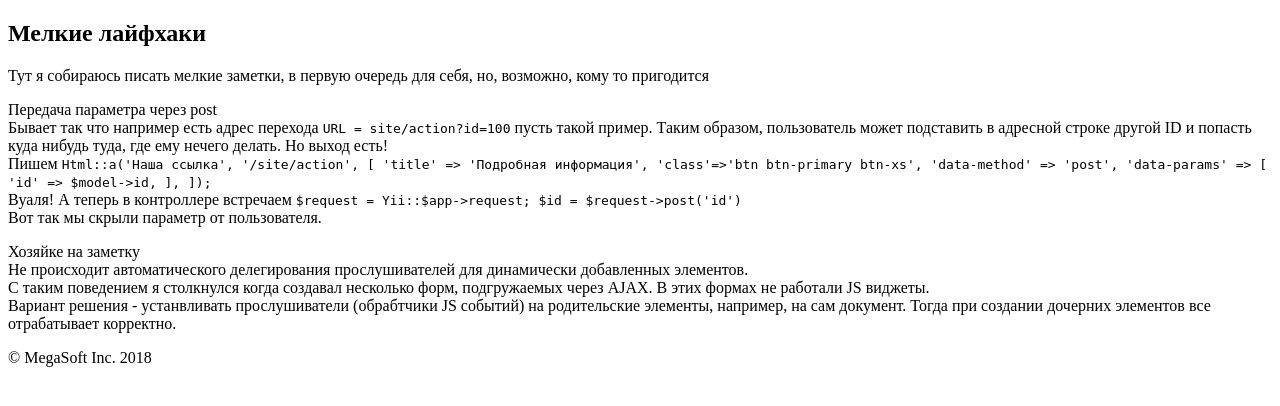
After one commit to Apron63/main-site, a Yii app: template frontend/views/article/hacks.php in a window 1280 px wide. The commit adds this page. Shown: the top 406 px of the page. Run offline with PHP 8.4 and a stand-in for Yii, Linux system fonts and the light colour scheme; the template is opened without the code that fills it, so the values that code supplies are empty; some libraries are stand-ins or nearby versions.

Commit message:
Добавил текста в статьи

```diff
--- a/frontend/controllers/ArticleController.php
+++ b/frontend/controllers/ArticleController.php
@@ -24,6 +24,11 @@ class ArticleController extends Controller
         return $this->render('nostalgie');
     }
 
+    public function actionHacks()
+    {
+        return $this->render('hacks');
+    }
+
     public function actionFirst()
     {
         echo 'Test!';
--- /dev/null
+++ b/frontend/views/article/hacks.php
@@ -0,0 +1,47 @@
+<?php
+
+/* @var $this yii\web\View */
+
+use yii\helpers\Html;
+
+$this->title = 'Мелкие лайфхаки';
+$this->params['breadcrumbs'][] = ['label' => 'Мои статьи', 'url' => ['site/posts']];
+$this->params['breadcrumbs'][] = ['label' => $this->title, 'url' => ''];
+?>
+
+<div class="site-about">
+    <h2><?= Html::encode($this->title) ?></h2>
+
+    <p class="my-article">
+        Тут я собираюсь писать мелкие заметки, в первую очередь для себя, но, возможно, кому то пригодится
+    </p>
+
+    <p class="my-article">
+    Передача параметра через post<br>
+    Бывает так что например есть адрес перехода <code>URL = site/action?id=100</code> пусть такой пример.
+    Таким образом, пользователь может подставить в адресной строке другой ID и попасть куда нибудь туда, где ему нечего делать.
+    Но выход есть!<br>
+    Пишем <code>
+            Html::a('Наша ссылка', '/site/action', [
+                'title' => 'Подробная информация',
+                'class'=>'btn btn-primary btn-xs',
+                'data-method' => 'post',
+                'data-params' => [
+                    'id' => $model->id,
+                ],
+            ]);
+        </code><br>
+    Вуаля! А теперь в контроллере встречаем <code>$request = Yii::$app->request; $id = $request->post('id')</code><br>
+    Вот так мы скрыли параметр от пользователя.
+    </p>
+
+    <p class="my-article">
+        Хозяйке на заметку<br>
+        Не происходит автоматического делегирования <bold>прослушивателей</bold> для динамически добавленных элементов.<br>
+        С таким поведением я столкнулся когда создавал несколько форм, подгружаемых через AJAX. В этих формах не работали
+        JS виджеты.<br>
+        Вариант решения - устанвливать прослушиватели (обрабтчики JS событий) на родительские элементы, например, на сам документ.
+        Тогда при создании дочерних элементов все отрабатывает корректно.
+    </p>
+
+</div>
--- a/frontend/views/site/posts.php
+++ b/frontend/views/site/posts.php
@@ -16,4 +16,5 @@ $this->params['breadcrumbs'][] = ['label' => $this->title, 'url' => ''];
     <li><a href="../article/nostalgie" class="btn btn-link">Немного вступления (ностальгическое)</a></li>
     <li><a href="../article/yii-and-symfony" class="btn btn-link">Про Yii и Symfony</a></li>
     <li><a href="../article/yii-bootstrap4" class="btn btn-link">Yii2 - переходим на Bootstrap 4</a></li>
+    <li><a href="../article/hacks" class="btn btn-link">Сборник мелких лайфхаков</a></li>
 </ul>
```
Also changed, not shown: frontend/views/article/YiiBootstrap-4.php (+9 -2 lines), frontend/views/article/nostalgie.php (+9 -0 lines).
